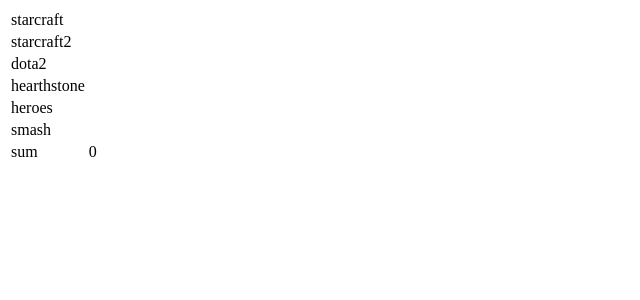
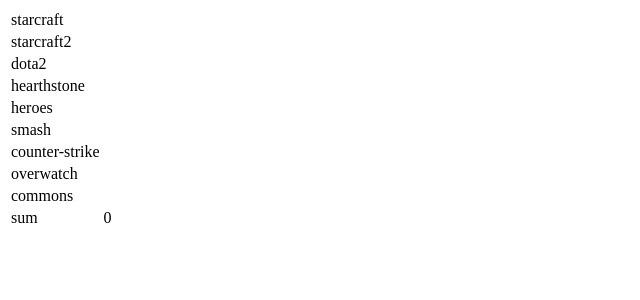
Before and after one commit to FO-nTTaX/liquipedia-scripts, a PHP site: page /lpuser-editcounter.php in a window 1280 px wide. Shown: the top 300 px of the page, without its empty margins (0-640 px from the left). Run offline with PHP 8.4, Linux system fonts and the light colour scheme; data that the repository does not hold is empty.

Commit message:
add new wikis

```diff
--- a/lpuser-editcounter.php
+++ b/lpuser-editcounter.php
@@ -6,7 +6,7 @@
 
 if (isset($_GET['name'])) {$name=$_GET['name'];} else {$name ='FO-nTTaX';}
 echo '<!DOCTYPE html><html><head><title>FOs Liquipedia Editcounter</title></head><body>';
-$wikis = array('starcraft', 'starcraft2', 'dota2', 'hearthstone', 'heroes', 'smash');
+$wikis = array('starcraft', 'starcraft2', 'dota2', 'hearthstone', 'heroes', 'smash', 'counter-strike', 'overwatch', 'commons');
 foreach($wikis as $id => $wiki) {
 	$inarr[$id] = unserialize(file_get_contents('http://wiki.teamliquid.net/'.$wiki.'/api.php?action=query&format=php&list=users&ususers='.$name.'&usprop=editcount'));
 	$count[$id] = $inarr[$id]['query']['users'][0]['editcount'];
```
